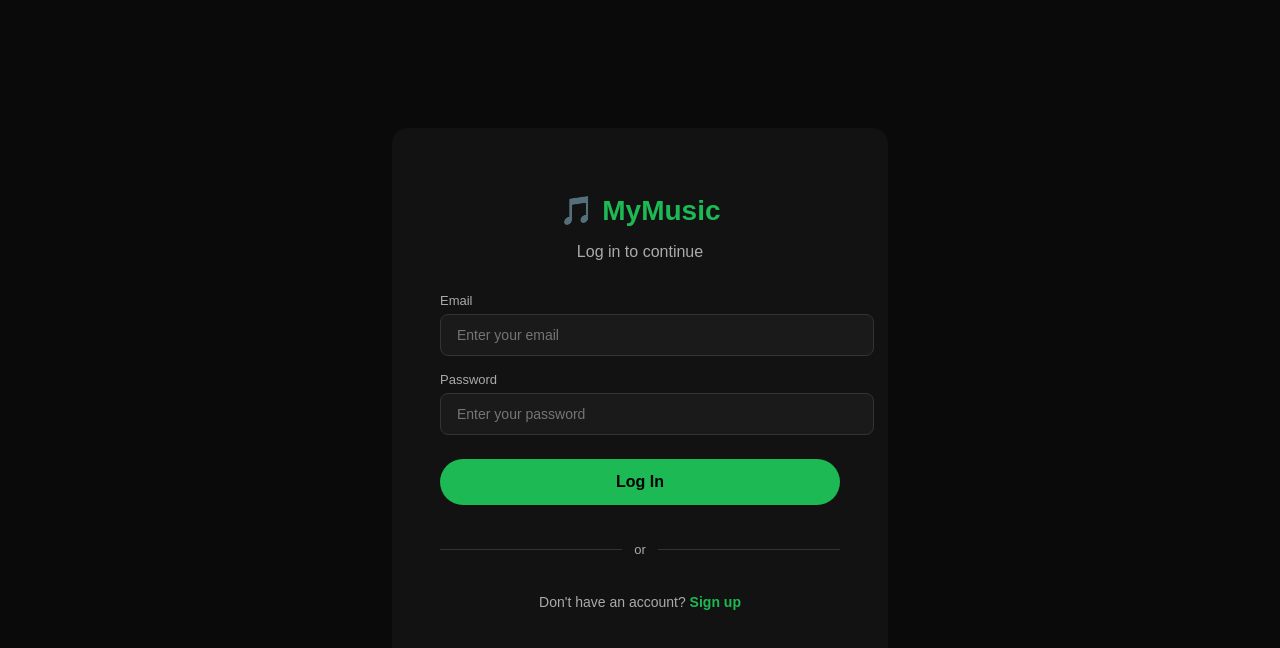
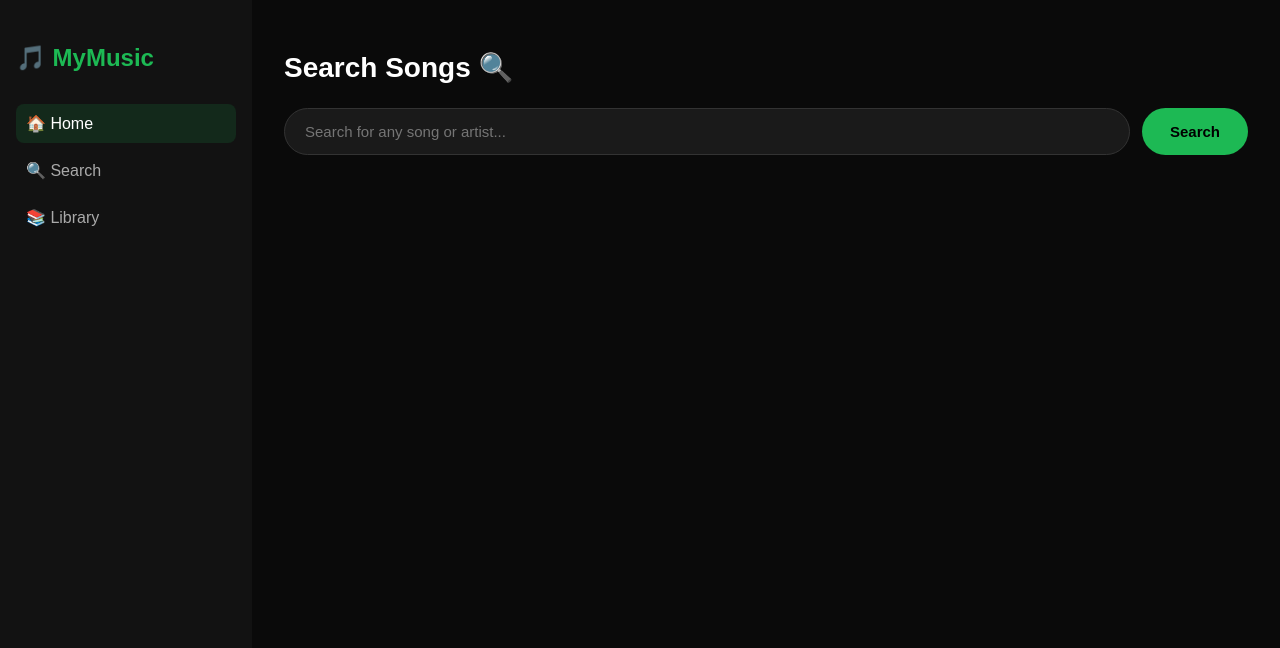
Before and after one commit to lawhaling91069-cmd/mymusic, a React (Create React App) app: page / in a window 1280 px wide. Shown: the top 648 px of the page. Built offline with nearby package versions, Linux system fonts and the light colour scheme.

Commit message:
added search feature

```diff
--- a/src/App.js
+++ b/src/App.js
@@ -1,51 +1,124 @@
 import { useState } from "react";
-import Login from "./Login";
-import Signup from "./Signup";
 
-function Home() {
+function App() {
+  const [query, setQuery] = useState("");
+  const [songs, setSongs] = useState([]);
+  const [currentSong, setCurrentSong] = useState(null);
+  const [loading, setLoading] = useState(false);
+
+  async function searchSongs() {
+    if (!query) return;
+    setLoading(true);
+    const res = await fetch(
+      `https://itunes.apple.com/search?term=${encodeURIComponent(query)}&media=music&limit=20`
+    );
+    const data = await res.json();
+    setSongs(data.results);
+    setLoading(false);
+  }
+
+  function handleKey(e) {
+    if (e.key === "Enter") searchSongs();
+  }
+
   return (
     <div style={{ display: "flex", height: "100vh", background: "#0a0a0a", color: "white", fontFamily: "sans-serif" }}>
-      <div style={{ width: "220px", background: "#121212", padding: "24px 16px", display: "flex", flexDirection: "column", gap: "8px" }}>
+
+      {/* SIDEBAR */}
+      <div style={{ width: "220px", background: "#121212", padding: "24px 16px", display: "flex", flexDirection: "column", gap: "8px", flexShrink: 0 }}>
         <h2 style={{ color: "#1db954", marginBottom: "24px" }}>🎵 MyMusic</h2>
         <div style={{ color: "white", padding: "10px", borderRadius: "8px", background: "#1db95422" }}>🏠 Home</div>
         <div style={{ color: "#aaa", padding: "10px", borderRadius: "8px" }}>🔍 Search</div>
         <div style={{ color: "#aaa", padding: "10px", borderRadius: "8px" }}>📚 Library</div>
       </div>
-      <div style={{ flex: 1, padding: "32px" }}>
-        <h1 style={{ fontSize: "32px", fontWeight: "700", marginBottom: "8px" }}>Good evening 👋</h1>
-        <p style={{ color: "#aaa", marginBottom: "32px" }}>What do you want to listen to?</p>
-        <h2 style={{ fontSize: "18px", marginBottom: "16px" }}>Your Songs</h2>
-        <div style={{ display: "flex", alignItems: "center", gap: "16px", padding: "10px 12px", borderRadius: "8px", background: "#1db95422", marginBottom: "4px" }}>
-          <div style={{ width: "44px", height: "44px", borderRadius: "8px", background: "#1a2e1a", display: "flex", alignItems: "center", justifyContent: "center", fontSize: "22px" }}>🎵</div>
-          <div>
-            <div style={{ fontWeight: "500", color: "#1db954" }}>Free Music Sample</div>
-            <div style={{ fontSize: "13px", color: "#aaa" }}>Test Artist</div>
+
+      {/* MAIN */}
+      <div style={{ flex: 1, overflowY: "auto", padding: "32px", paddingBottom: "120px" }}>
+        <h1 style={{ fontSize: "28px", fontWeight: "700", marginBottom: "24px" }}>Search Songs 🔍</h1>
+
+        {/* SEARCH BAR */}
+        <div style={{ display: "flex", gap: "12px", marginBottom: "32px" }}>
+          <input
+            type="text"
+            placeholder="Search for any song or artist..."
+            value={query}
+            onChange={(e) => setQuery(e.target.value)}
+            onKeyDown={handleKey}
+            style={{ flex: 1, padding: "14px 20px", borderRadius: "50px", border: "1px solid #333", background: "#1a1a1a", color: "white", fontSize: "15px", outline: "none" }}
+          />
+          <button
+            onClick={searchSongs}
+            style={{ padding: "14px 28px", borderRadius: "50px", border: "none", background: "#1db954", color: "black", fontSize: "15px", fontWeight: "700", cursor: "pointer" }}>
+            Search
+          </button>
+        </div>
+
+        {/* LOADING */}
+        {loading && (
+          <p style={{ color: "#aaa", textAlign: "center" }}>Searching...</p>
+        )}
+
+        {/* RESULTS */}
+        <div style={{ display: "flex", flexDirection: "column", gap: "4px" }}>
+          {songs.map((song) => (
+            <div
+              key={song.trackId}
+              onClick={() => setCurrentSong(song)}
+              style={{
+                display: "flex",
+                alignItems: "center",
+                gap: "16px",
+                padding: "10px 12px",
+                borderRadius: "8px",
+                cursor: "pointer",
+                background: currentSong?.trackId === song.trackId ? "#1db95422" : "transparent",
+                transition: "background 0.15s"
+              }}
+            >
+              <img
+                src={song.artworkUrl100}
+                alt={song.trackName}
+                style={{ width: "48px", height: "48px", borderRadius: "6px", flexShrink: 0 }}
+              />
+              <div style={{ flex: 1, minWidth: 0 }}>
+                <div style={{ fontWeight: "500", color: currentSong?.trackId === song.trackId ? "#1db954" : "white", whiteSpace: "nowrap", overflow: "hidden", textOverflow: "ellipsis" }}>
+                  {song.trackName}
+                </div>
+                <div style={{ fontSize: "13px", color: "#aaa" }}>{song.artistName}</div>
+              </div>
+              <div style={{ fontSize: "12px", color: "#aaa", flexShrink: 0 }}>
+                {song.previewUrl ? "▶ Preview" : "No preview"}
+              </div>
+            </div>
+          ))}
+        </div>
+
+      </div>
+
+      {/* PLAYER BAR */}
+      {currentSong && (
+        <div style={{ position: "fixed", bottom: 0, left: 0, right: 0, background: "#181818", borderTop: "1px solid #333", padding: "12px 24px", display: "flex", alignItems: "center", gap: "16px" }}>
+          <img
+            src={currentSong.artworkUrl100}
+            alt={currentSong.trackName}
+            style={{ width: "52px", height: "52px", borderRadius: "8px", flexShrink: 0 }}
+          />
+          <div style={{ width: "200px", flexShrink: 0 }}>
+            <div style={{ fontSize: "13px", fontWeight: "600", color: "#1db954", whiteSpace: "nowrap", overflow: "hidden", textOverflow: "ellipsis" }}>{currentSong.trackName}</div>
+            <div style={{ fontSize: "11px", color: "#aaa" }}>{currentSong.artistName}</div>
           </div>
+          <audio
+            key={currentSong.trackId}
+            controls
+            autoPlay
+            src={currentSong.previewUrl}
+            style={{ flex: 1 }}
+          />
         </div>
-        <div style={{ marginTop: "32px" }}>
-          <audio controls style={{ width: "100%" }}>
-            <source src="https://www.soundhelix.com/examples/mp3/SoundHelix-Song-1.mp3" type="audio/mpeg" />
-          </audio>
-        </div>
-      </div>
+      )}
+
     </div>
   );
 }
 
-function App() {
-  const [page, setPage] = useState("login");
-
-  if (page === "login") {
-    return <Login onLogin={() => setPage("home")} onSignup={() => setPage("signup")} />;
-  }
-
-  if (page === "signup") {
-    return <Signup onSignup={() => setPage("home")} onBack={() => setPage("login")} />;
-  }
-
-  if (page === "home") {
-    return <Home />;
-  }
-}
-
 export default App;
```
